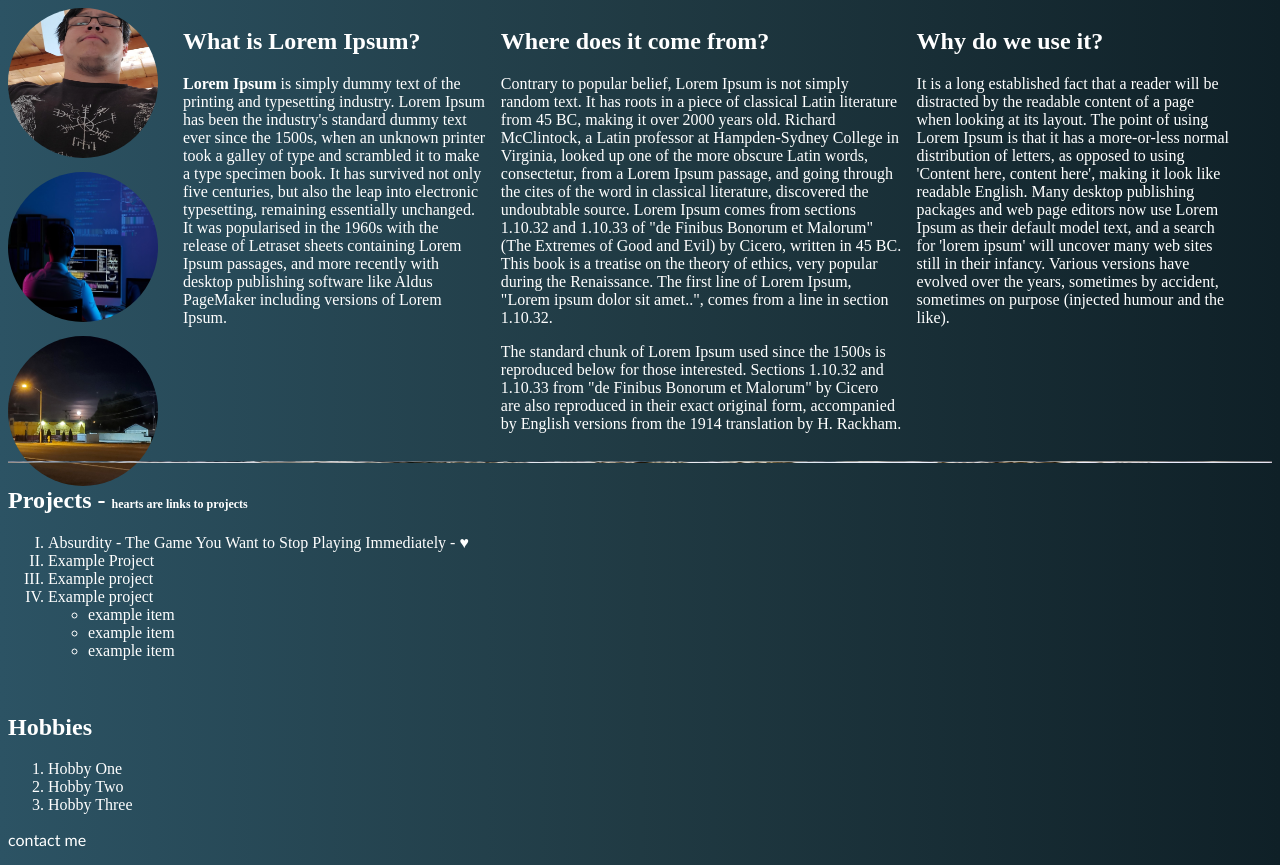
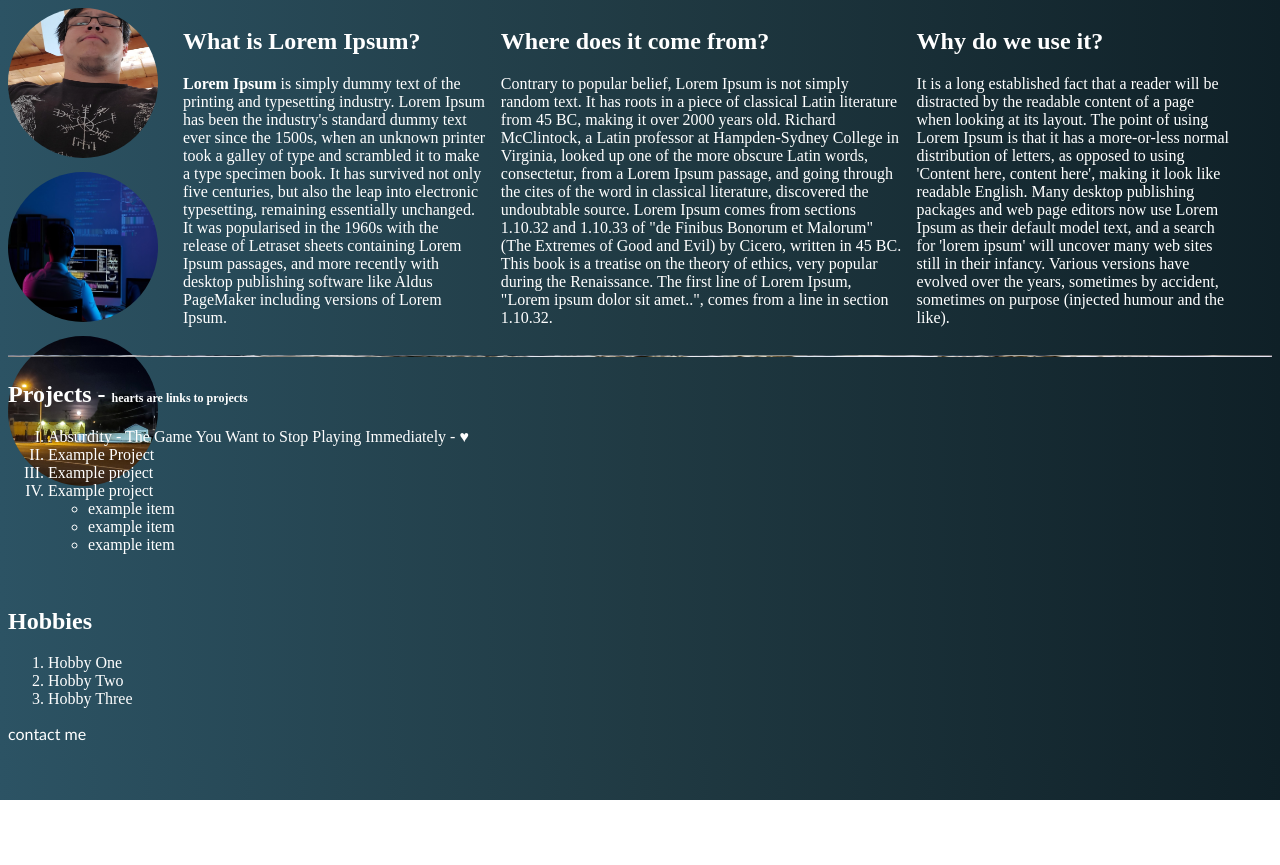
Before and after one commit to GoochMagooch/My-Portfolio, a plain HTML site: page index.html in a window 1280 px wide. After the commit the page ends 800 px from the top, so only its background shows below. Drawn offline with Linux system fonts and the light colour scheme.

Commit message:
I'm not sure what my last modification was

```diff
--- a/index.html
+++ b/index.html
@@ -49,12 +49,6 @@
                 very popular during the Renaissance. The first line of Lorem Ipsum, "Lorem ipsum dolor sit amet..",
                 comes from a line in
                 section 1.10.32.</p>
-
-            <p>The standard chunk of Lorem Ipsum used since the 1500s is reproduced below for those interested. Sections
-                1.10.32 and 1.10.33
-                from "de Finibus Bonorum et Malorum" by Cicero are also reproduced in their exact original form,
-                accompanied by English versions
-                from the 1914 translation by H. Rackham.</p>
             </div>
 
             <div class="about-me-para">
```
